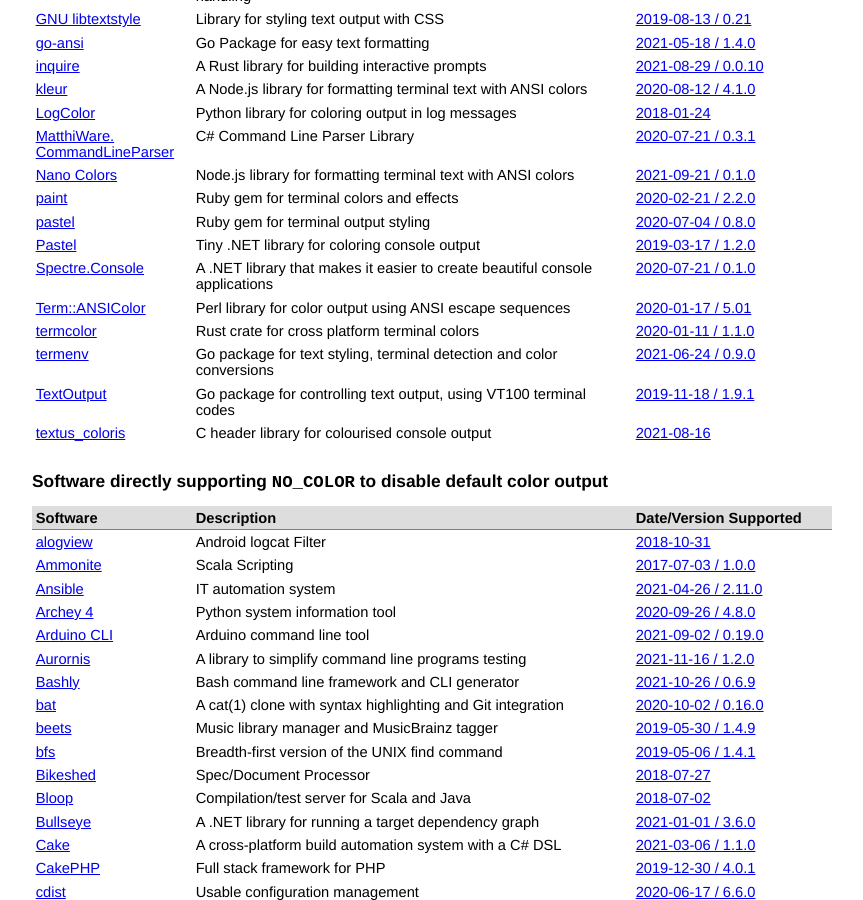
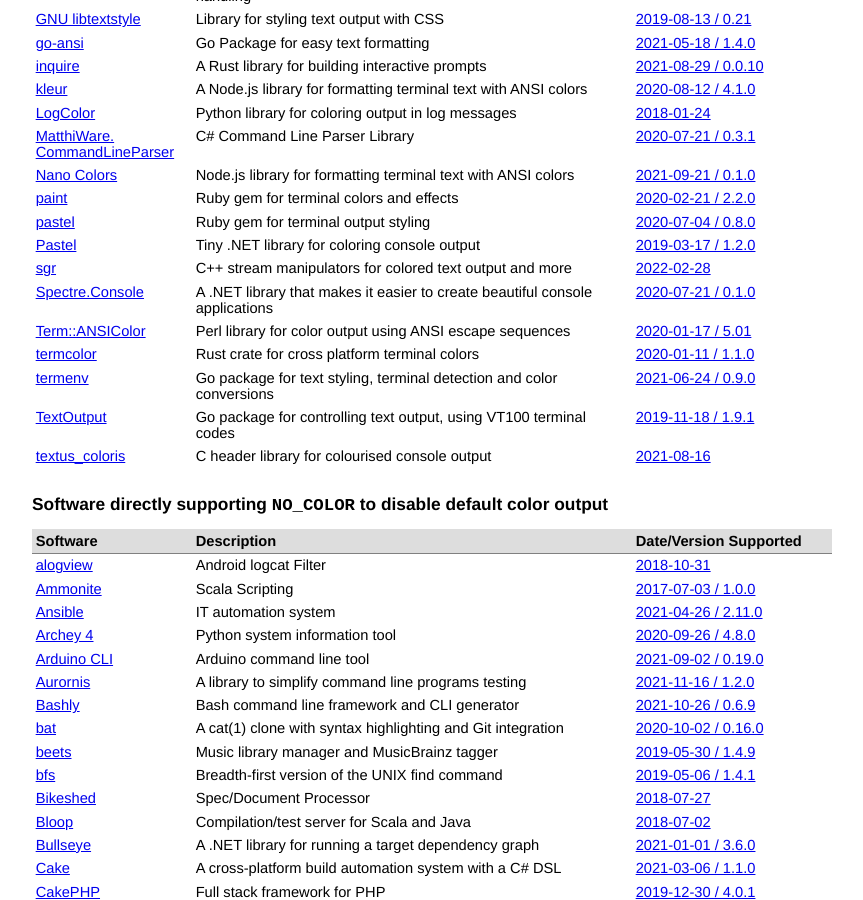
Before and after one commit to jcs/no_color, a Jekyll site: the page built from index.md, in a window 1280 px wide and 900 px high, scrolled down 1112 px. Shown: the whole window, without its empty margins (208-1071 px from the left). Built offline with Jekyll 4.4.1, drawn with Linux system fonts in a browser that asks for light colours; our own code applies the rules of GitHub Pages for plain Markdown files.

Commit message:
Added datafl4sh/sgr to the list of libraries supporting NO_COLOR.

```diff
--- a/index.md
+++ b/index.md
@@ -87,6 +87,7 @@ color via `NO_COLOR`.
 | [paint](https://github.com/janlelis/paint) | Ruby gem for terminal colors and effects | [2020-02-21 / 2.2.0](https://github.com/janlelis/paint/tree/v2.2.0) |
 | [pastel](https://github.com/piotrmurach/pastel) | Ruby gem for terminal output styling | [2020-07-04 / 0.8.0](https://github.com/piotrmurach/pastel/releases/tag/v0.8.0) |
 | [Pastel](https://github.com/silkfire/Pastel) | Tiny .NET library for coloring console output | [2019-03-17 / 1.2.0](https://github.com/silkfire/Pastel/commit/8a89c2930a2b7ff2c6beae67e6c00fe1d74189d5) |
+| [sgr](https://github.com/datafl4sh/sgr) | C++ stream manipulators for colored text output and more | [2022-02-28](https://github.com/datafl4sh/sgr/commit/a9fede27b1966e0104567541535fd40c9c7b6ef3) |
 | [Spectre.Console](https://github.com/spectreconsole/spectre.console) | A .NET library that makes it easier to create beautiful console applications | [2020-07-21 / 0.1.0](https://github.com/spectreconsole/spectre.console/commit/334dcddc1aa62953ad6c2190344bf5b94820614c) |
 | [Term::ANSIColor](https://metacpan.org/release/Term-ANSIColor) | Perl library for color output using ANSI escape sequences | [2020-01-17 / 5.01](https://metacpan.org/changes/release/RRA/Term-ANSIColor-5.01) |
 | [termcolor](https://github.com/BurntSushi/termcolor) | Rust crate for cross platform terminal colors | [2020-01-11 / 1.1.0](https://github.com/BurntSushi/termcolor/commit/423e28eb69a77799179474575869c5b0433d6adb) |
```
